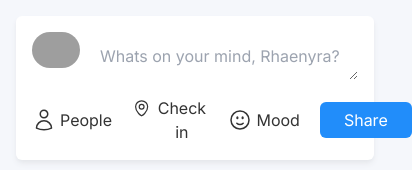
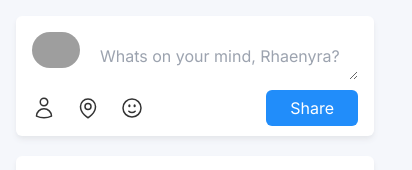
Before and after one commit to keshavpj1711/SoMA, a Next.js app in the folder soma/: page / in a window 390 px wide. Shown: the top 170 px of the page, 412 px wide, since content can reach past the window. Built offline with nearby package versions, Linux system fonts and the light colour scheme; grey boxes are pictures that could not be loaded.

Commit message:
optimized for mobile view PostFormCard

```diff
--- a/soma/src/components/PostFormCard.js
+++ b/soma/src/components/PostFormCard.js
@@ -20,7 +20,9 @@ export default function PostFormCard() {
                         <svg xmlns="http://www.w3.org/2000/svg" fill="none" viewBox="0 0 24 24" stroke-width="1.5" stroke="currentColor" class="size-6">
                             <path stroke-linecap="round" stroke-linejoin="round" d="M15.75 6a3.75 3.75 0 1 1-7.5 0 3.75 3.75 0 0 1 7.5 0ZM4.501 20.118a7.5 7.5 0 0 1 14.998 0A17.933 17.933 0 0 1 12 21.75c-2.676 0-5.216-.584-7.499-1.632Z" />
                         </svg>
-                        People
+                        <span className="hidden md:block">
+                            People
+                        </span>
                     </button>
                 </div>
 
@@ -30,7 +32,9 @@ export default function PostFormCard() {
                             <path stroke-linecap="round" stroke-linejoin="round" d="M15 10.5a3 3 0 1 1-6 0 3 3 0 0 1 6 0Z" />
                             <path stroke-linecap="round" stroke-linejoin="round" d="M19.5 10.5c0 7.142-7.5 11.25-7.5 11.25S4.5 17.642 4.5 10.5a7.5 7.5 0 1 1 15 0Z" />
                         </svg>
-                        Check in
+                        <span className="hidden md:block">
+                            Check in
+                        </span>
                     </button>
                 </div>
 
@@ -39,7 +43,9 @@ export default function PostFormCard() {
                         <svg xmlns="http://www.w3.org/2000/svg" fill="none" viewBox="0 0 24 24" stroke-width="1.5" stroke="currentColor" class="size-6">
                             <path stroke-linecap="round" stroke-linejoin="round" d="M15.182 15.182a4.5 4.5 0 0 1-6.364 0M21 12a9 9 0 1 1-18 0 9 9 0 0 1 18 0ZM9.75 9.75c0 .414-.168.75-.375.75S9 10.164 9 9.75 9.168 9 9.375 9s.375.336.375.75Zm-.375 0h.008v.015h-.008V9.75Zm5.625 0c0 .414-.168.75-.375.75s-.375-.336-.375-.75.168-.75.375-.75.375.336.375.75Zm-.375 0h.008v.015h-.008V9.75Z" />
                         </svg>
-                        Mood
+                        <span className="hidden md:block">
+                            Mood
+                        </span>
                     </button>
                 </div>
 
```
